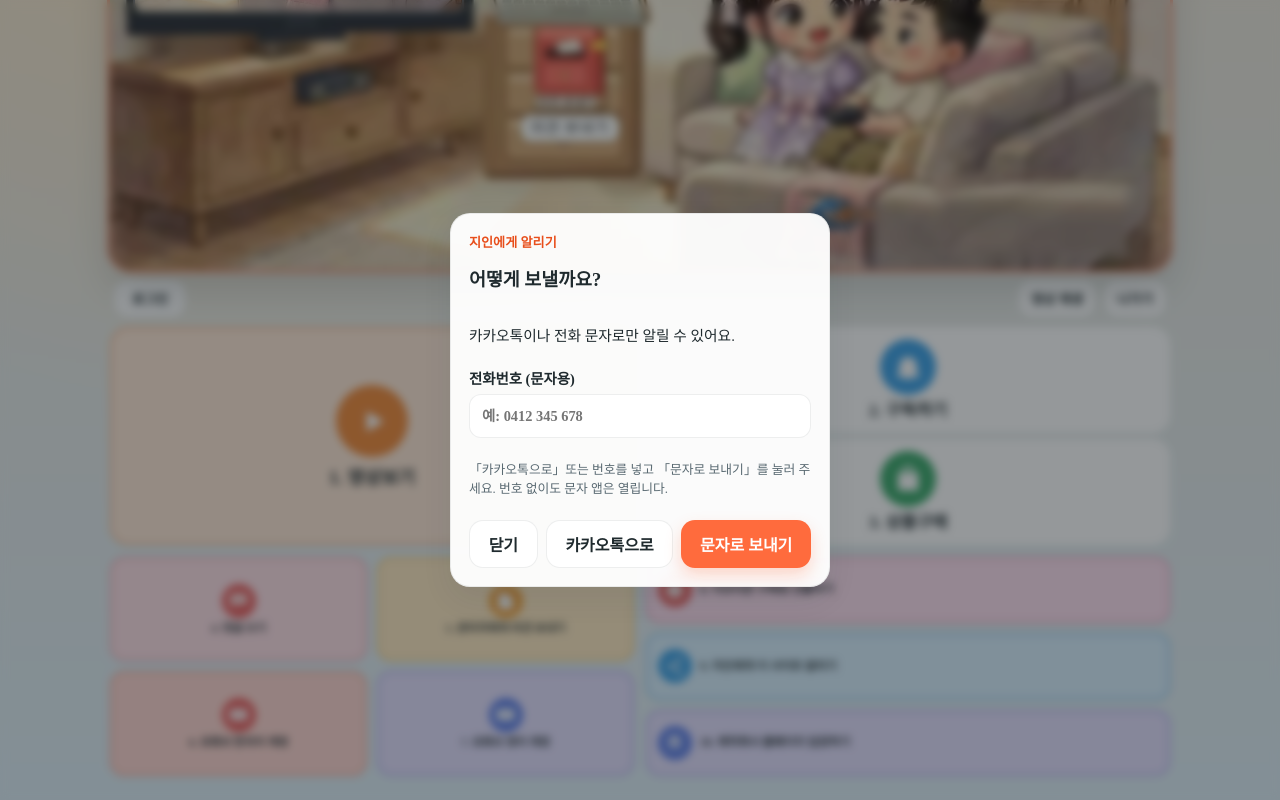
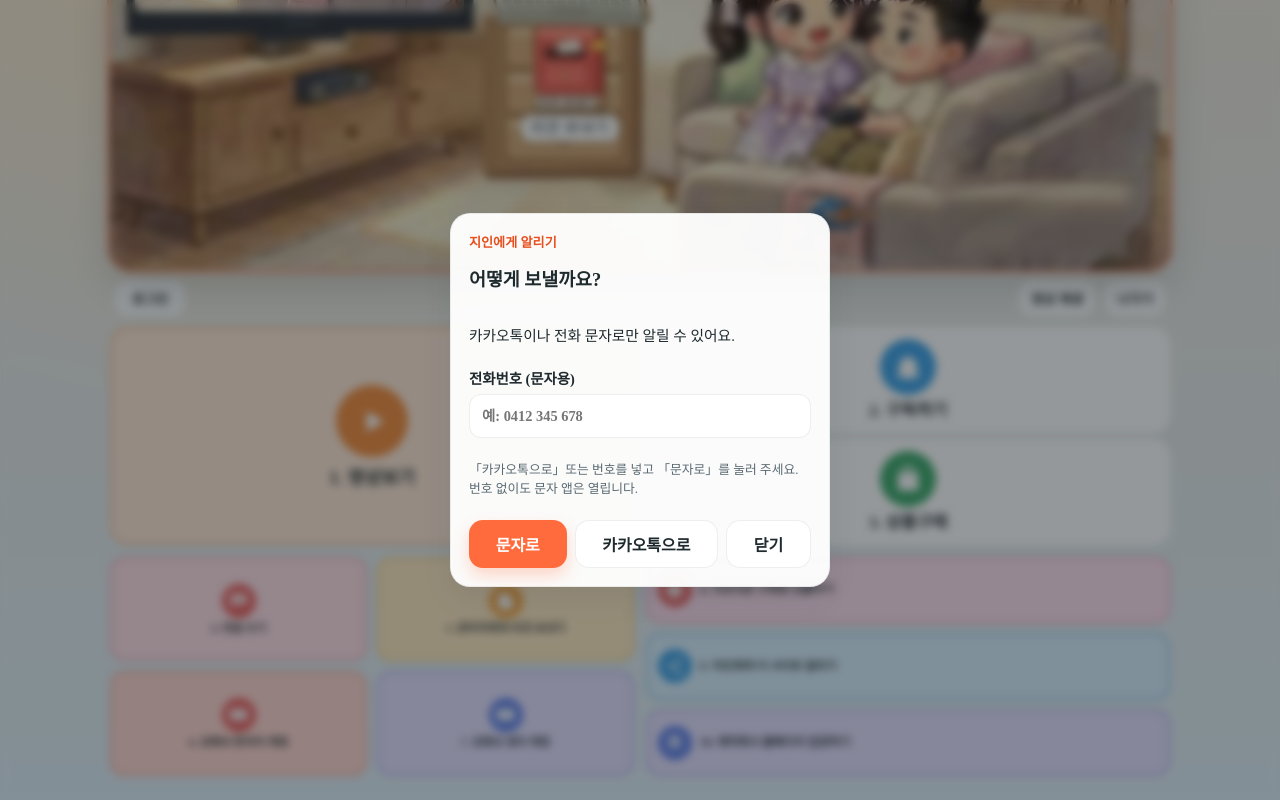
Before and after one commit to harryyoo59/bomkong, a Next.js app: page / in a window 1280 px wide. Both pictures are taken after a click on the button "9. 지인에게 이 사이트 알리기". Shown: the part 348-1148 px from the top of the page. Built offline with nearby package versions, Linux system fonts and the light colour scheme; no server answers; the database is empty; grey boxes are pictures that could not be loaded.

Commit message:
fix: reorder lobby share buttons and shorten SMS label
Put 문자로 first, 닫기 last; label is just 문자로.

Co-authored-by: harryyoo59 <harryyoo59@users.noreply.github.com>

```diff
--- a/components/LivingRoomHome.tsx
+++ b/components/LivingRoomHome.tsx
@@ -1061,18 +1061,18 @@ export function LivingRoomHome({
                     </p>
                   ) : (
                     <p className="muted tiny">
-                      「카카오톡으로」또는 번호를 넣고 「문자로 보내기」를
-                      눌러 주세요. 번호 없이도 문자 앱은 열립니다.
+                      「카카오톡으로」또는 번호를 넣고 「문자로」를 눌러
+                      주세요. 번호 없이도 문자 앱은 열립니다.
                     </p>
                   )}
                 </div>
                 <div className="guardian-actions lobby-share-actions">
                   <button
                     type="button"
-                    className="btn btn-soft"
-                    onClick={() => setShareOpen(false)}
+                    className="btn btn-primary"
+                    onClick={sendShareSms}
                   >
-                    닫기
+                    문자로
                   </button>
                   <button
                     type="button"
@@ -1083,10 +1083,10 @@ export function LivingRoomHome({
                   </button>
                   <button
                     type="button"
-                    className="btn btn-primary"
-                    onClick={sendShareSms}
+                    className="btn btn-soft"
+                    onClick={() => setShareOpen(false)}
                   >
-                    문자로 보내기
+                    닫기
                   </button>
                 </div>
               </div>
```
